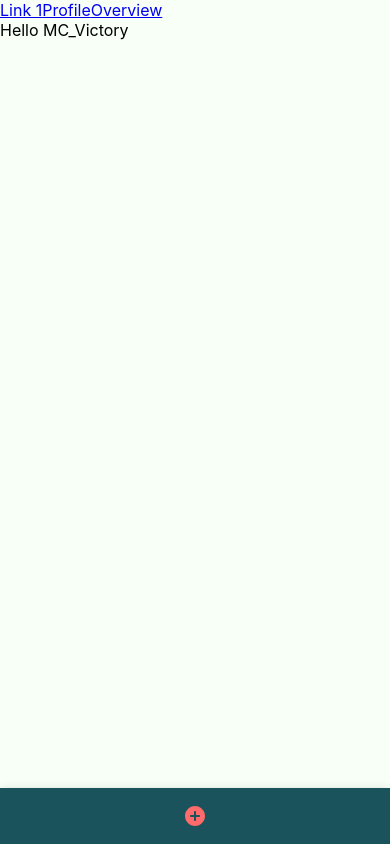
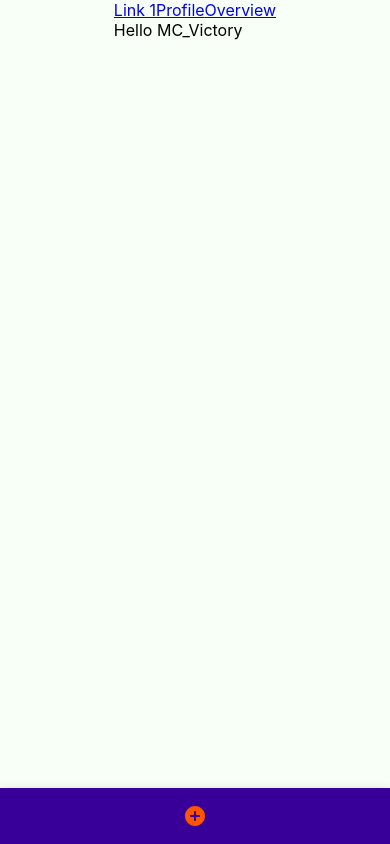
Before and after one commit to cwinnard/pet-behavior-tracker, a React (Create React App) app: page / in a window 390 px wide. Built offline with nearby package versions, Linux system fonts and the light colour scheme; the HTML template or start-up script is replaced by a standard one.

Commit message:
desktop to mobile size

```diff
--- a/src/App.tsx
+++ b/src/App.tsx
@@ -12,10 +12,10 @@ import './styles/main.css';
 const theme = createTheme({
   palette: {
     primary: {
-      main: '#1A535C'
+      main: '#390099'
     },
     secondary: {
-      main: '#ff6b6b'
+      main: '#ff5400'
     }
   }
 });
@@ -23,6 +23,8 @@ const theme = createTheme({
 const App = () => {
   return (
     <ThemeProvider theme={theme}>
+      <div className="app-background">
+        <div className="app-container">
           <BrowserRouter>
             <div className="app-main">
               <Link to="/">Link 1</Link>
@@ -35,6 +37,8 @@ const App = () => {
             </div>
           </BrowserRouter>
           <BottomMenu />
+        </div>
+      </div>
     </ThemeProvider>
   );
 }
--- a/src/styles/BottomMenu.css
+++ b/src/styles/BottomMenu.css
@@ -4,3 +4,8 @@
     flex-direction: row;
     justify-content: space-around;
 }
+
+.new-observation-button {
+    width: 500px;
+    height: 500px;
+}
--- a/src/styles/main.css
+++ b/src/styles/main.css
@@ -1,4 +1,14 @@
+.app-background {
+    background-color: #f7fff7;
+    display: flex;
+    align-content: center;
+}
+
+.app-container {
+    max-width: 680px;
+    margin: 0 auto;
+}
+
 .app-main {
     height: 100vh;
-    background-color: #f7fff7;
 }
```
Lines whose indentation alone changed are shown as unchanged.
